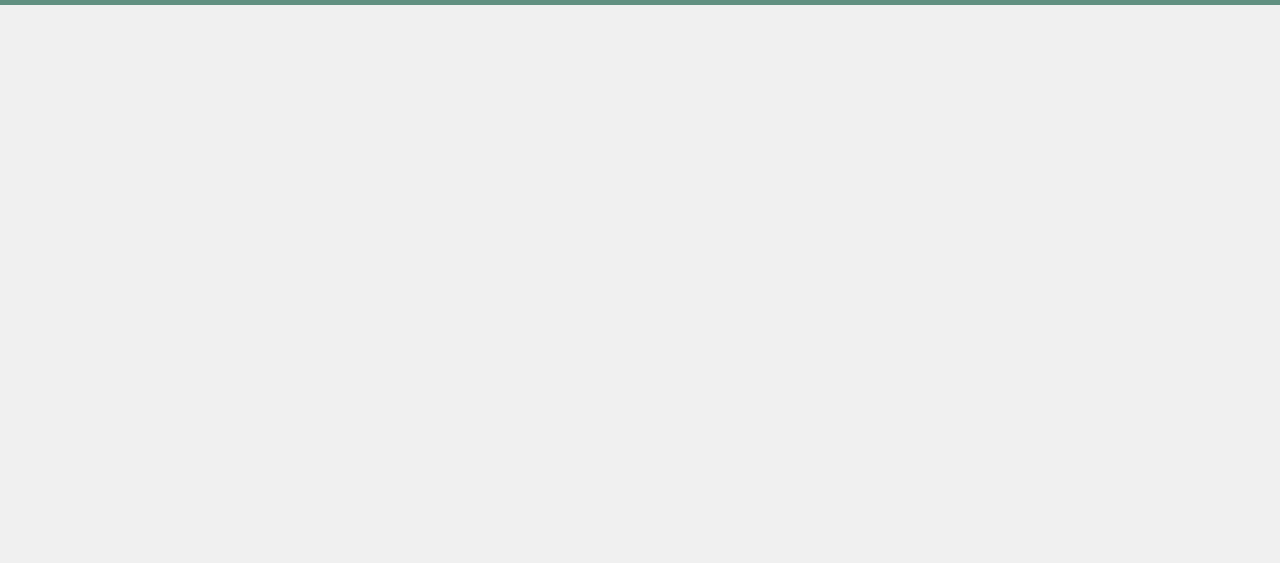
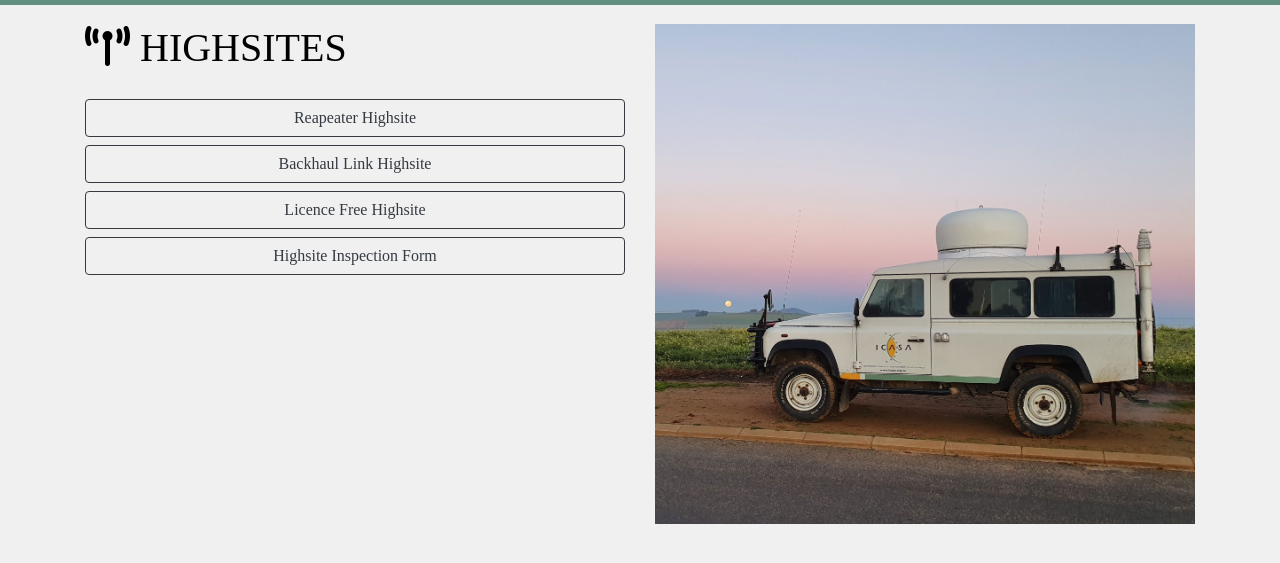
Before and after one commit to LeeMcQ/ICASA, a plain HTML site: page hs.html in a window 1280 px wide. Shown: the part 99-662 px from the top of the page. Drawn offline with nearby package versions, Linux system fonts and the light colour scheme.

Commit message:
Add highsite page

```diff
--- a/hs.html
+++ b/hs.html
@@ -84,7 +84,25 @@
   </nav>
   <br>
   <!-- Title -->
-
+  <div class="container">
+    <div class="row">
+      <div class="col-lg-6 " style="background-color:">
+        <h1><i class="fas fa-broadcast-tower"></i>  HIGHSITES</h1 style ="text-align: center">
+          <br />
+        <div>
+          <button type="button" class="btn btn-outline-dark btn-block"> Reapeater Highsite</button>
+          <button type="button" class="btn btn-outline-dark btn-block" href="TA.html"> Backhaul Link Highsite </button>
+          <button type="button" class="btn btn-outline-dark btn-block">Licence Free Highsite</button>
+          <button type="button" class="btn btn-outline-dark btn-block"> Highsite Inspection Form</button>
+        </div>
+      <br >
+      </div>
+      <div class="col-lg-6 ">
+        <div>
+          <img src="images\Skylark.jpg" alt="images\Skylark.jpg" width="100%" height="100%">
+        </div>
+      </div>
+      <br>
 
 
   <!-- JAVA script -->
```
